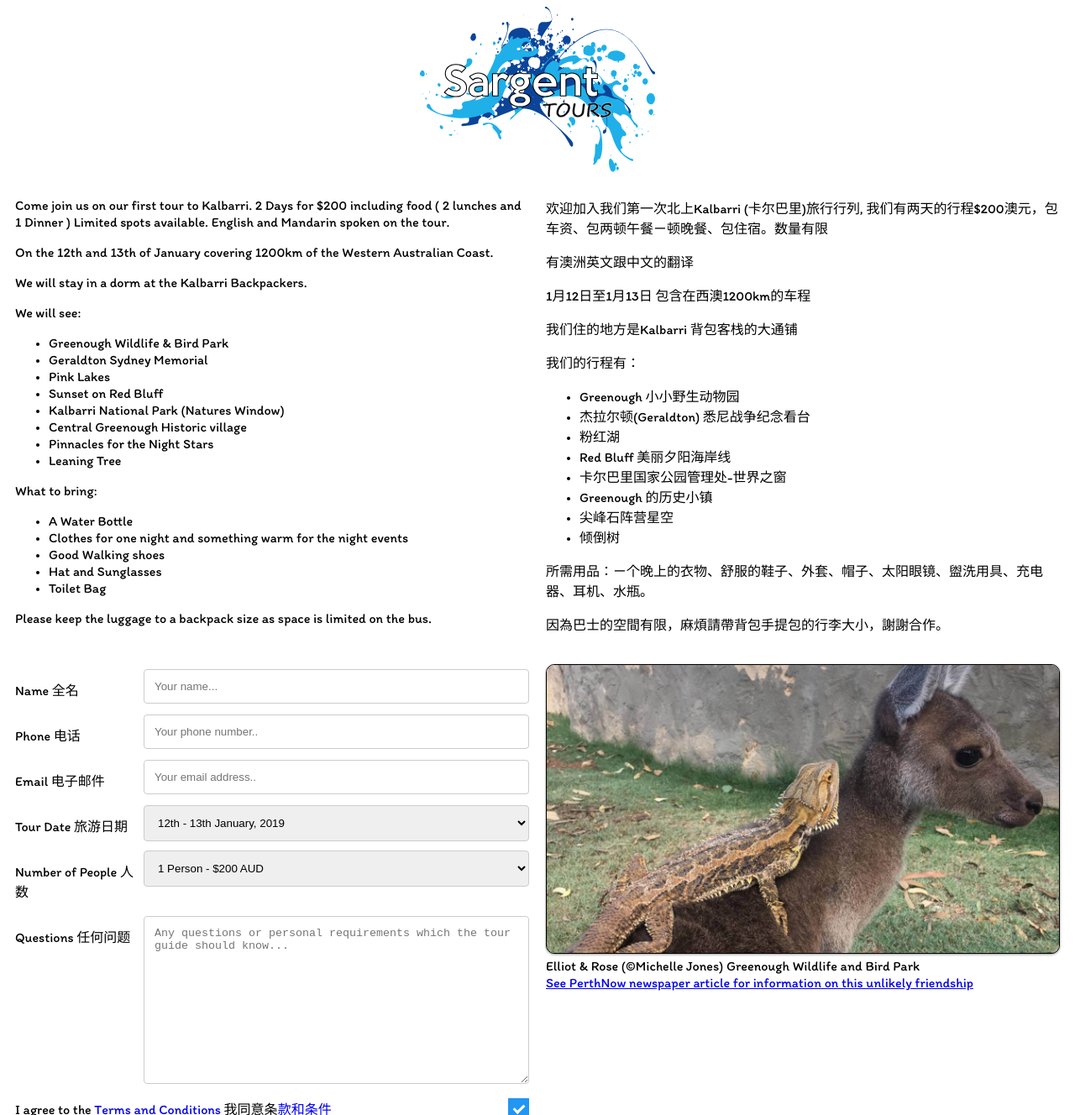
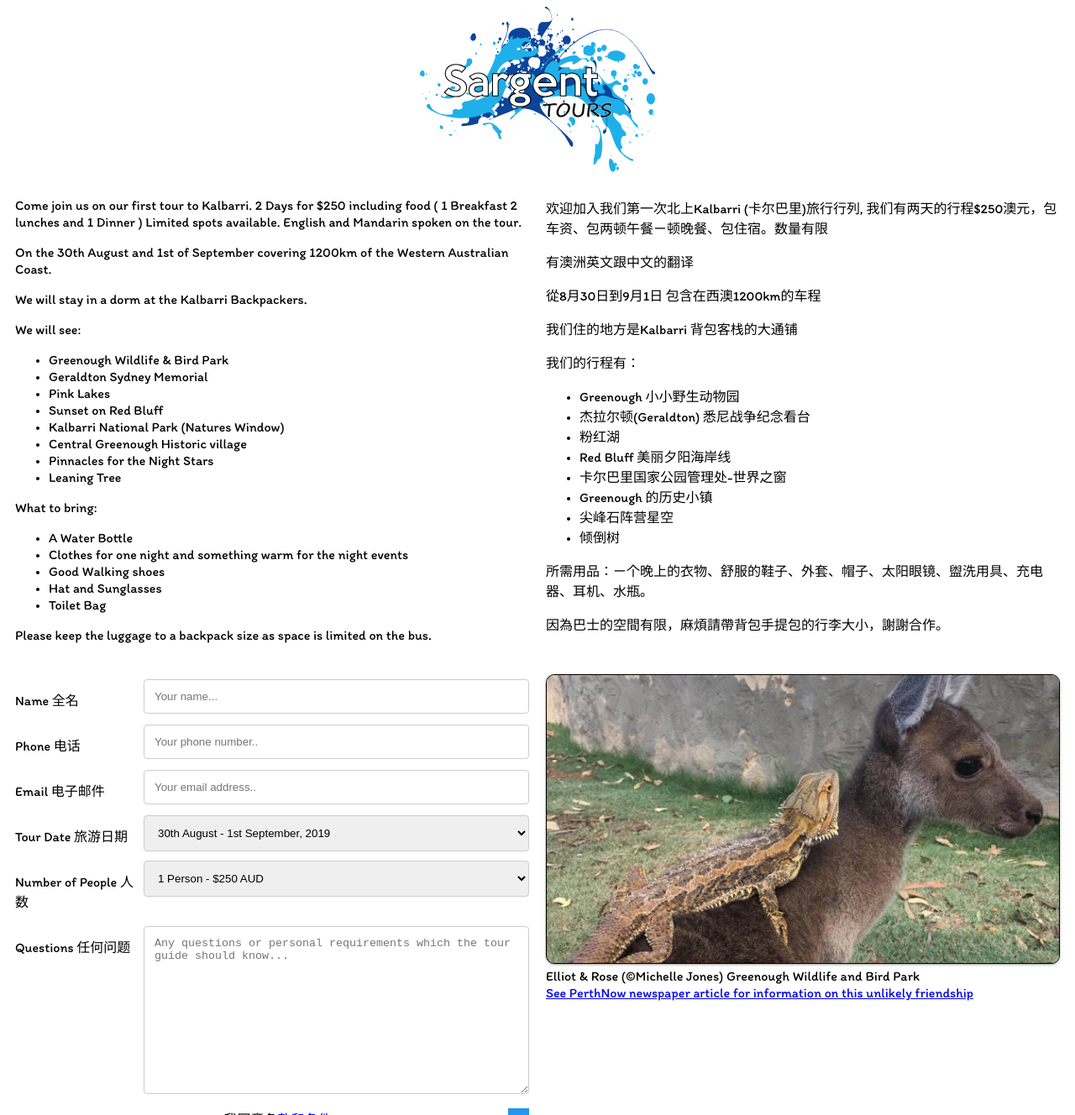
Before and after one commit to sargenttours/sargenttours.github.io, a plain HTML site: page index.html in a window 1280 px wide. Shown: the part 5-1333 px from the top of the page at 84% size. Drawn offline with Linux system fonts and the light colour scheme.

Commit message:
Update index.html

```diff
--- a/index.html
+++ b/index.html
@@ -181,8 +181,8 @@ input[type=submit]:hover {
 
 <div class="column-container">
 <div class="column">
-<p>Come join us on our first tour to Kalbarri. 2 Days for $200 including food ( 2 lunches and 1 Dinner ) Limited spots available. English and Mandarin spoken on the tour.</p>
-<p>On the 12th and 13th of January covering 1200km of the Western Australian Coast.</p>
+<p>Come join us on our first tour to Kalbarri. 2 Days for $250 including food ( 1 Breakfast 2 lunches and 1 Dinner ) Limited spots available. English and Mandarin spoken on the tour.</p>
+<p>On the 30th August and 1st of September covering 1200km of the Western Australian Coast.</p>
 <p>We will stay in a dorm at the Kalbarri Backpackers.</p>
 <p>We will see:
 <ul>
@@ -204,9 +204,9 @@ input[type=submit]:hover {
 <p>Please keep the luggage to a backpack size as space is limited on the bus.</p>
 </div>
 <div class="column">
-<p>欢迎加入我们第一次北上Kalbarri (卡尔巴里)旅行行列, 我们有两天的行程$200澳元，包车资、包两顿午餐ㄧ顿晚餐、包住宿。数量有限</p>
+<p>欢迎加入我们第一次北上Kalbarri (卡尔巴里)旅行行列, 我们有两天的行程$250澳元，包车资、包两顿午餐ㄧ顿晚餐、包住宿。数量有限</p>
 <p>有澳洲英文跟中文的翻译</p>
-<p>1月12日至1月13日 包含在西澳1200km的车程</p>
+<p>從8月30日到9月1日 包含在西澳1200km的车程</p>
 <p>我们住的地方是Kalbarri 背包客栈的大通铺</p>
 <p>我们的行程有：
 <ul>
@@ -260,7 +260,7 @@ input[type=submit]:hover {
     </div>
     <div class="col-75">
       <select id="tourdate" name="tourdate">
-        <option value="20191201">12th - 13th January, 2019</option>
+        <option value="20191201">30th August - 1st September, 2019</option>
       </select>
     </div>
   </div>
@@ -270,10 +270,10 @@ input[type=submit]:hover {
     </div>
     <div class="col-75">
       <select id="people" name="people">
-        <option value="1">1 Person - $200 AUD</option>
-        <option value="2">2 People - $400 AUD</option>
-        <option value="3">3 People - $600 AUD</option>
-        <option value="4">4 People - $800 AUD</option>
+        <option value="1">1 Person - $250 AUD</option>
+        <option value="2">2 People - $500 AUD</option>
+        <option value="3">3 People - $750 AUD</option>
+        <option value="4">4 People - $1000 AUD</option>
 		</select>
     </div>
   </div>
```
